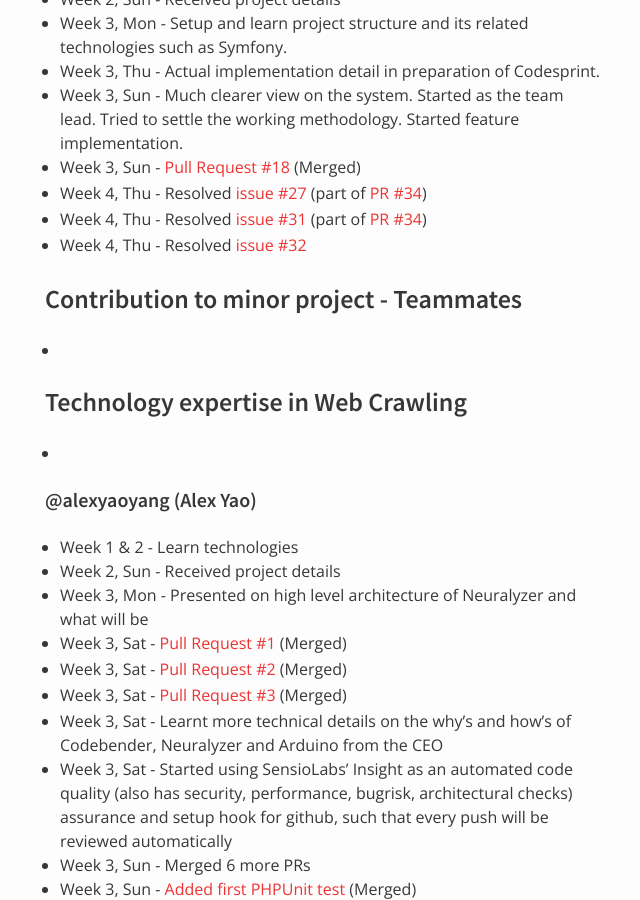
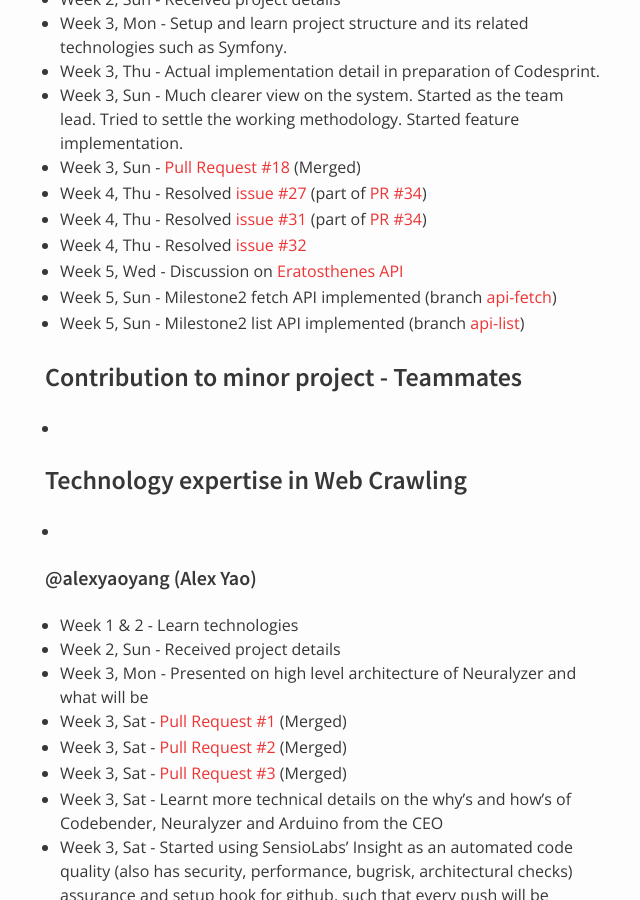
Before and after one commit to nus-oss/cs3281-AY1516S2-website, a Jekyll site: the page built from teams/codebender.md, in a window 1280 px wide and 900 px high, scrolled down 4475 px. Shown: the whole window, without its empty margins (325-965 px from the left). Built offline with Jekyll 4.4.1, drawn with Linux system fonts in a browser that asks for light colours.

Commit message:
Updated Seokmin progress

```diff
--- a/teams/codebender.md
+++ b/teams/codebender.md
@@ -152,6 +152,9 @@
 * Week 4, Thu - Resolved [issue #27](https://github.com/codebendercc/eratosthenes/issues/27) (part of [PR #34](https://github.com/codebendercc/eratosthenes/pull/34))
 * Week 4, Thu - Resolved [issue #31](https://github.com/codebendercc/eratosthenes/issues/31) (part of [PR #34](https://github.com/codebendercc/eratosthenes/pull/34))
 * Week 4, Thu - Resolved [issue #32](https://github.com/codebendercc/eratosthenes/issues/32)
+* Week 5, Wed - Discussion on [Eratosthenes API](https://docs.google.com/document/d/1-eUlYzHQypgWRRDwJ7lsj3f8nrbVt7owkldCdUSNKVs/edit?usp=sharing)
+* Week 5, Sun - Milestone2 fetch API implemented (branch [api-fetch](https://github.com/codebendercc/eratosthenes/tree/api-fetch))
+* Week 5, Sun - Milestone2 list API implemented (branch [api-list](https://github.com/codebendercc/eratosthenes/tree/api-list))
 
 ### Contribution to minor project - Teammates
  *
```
